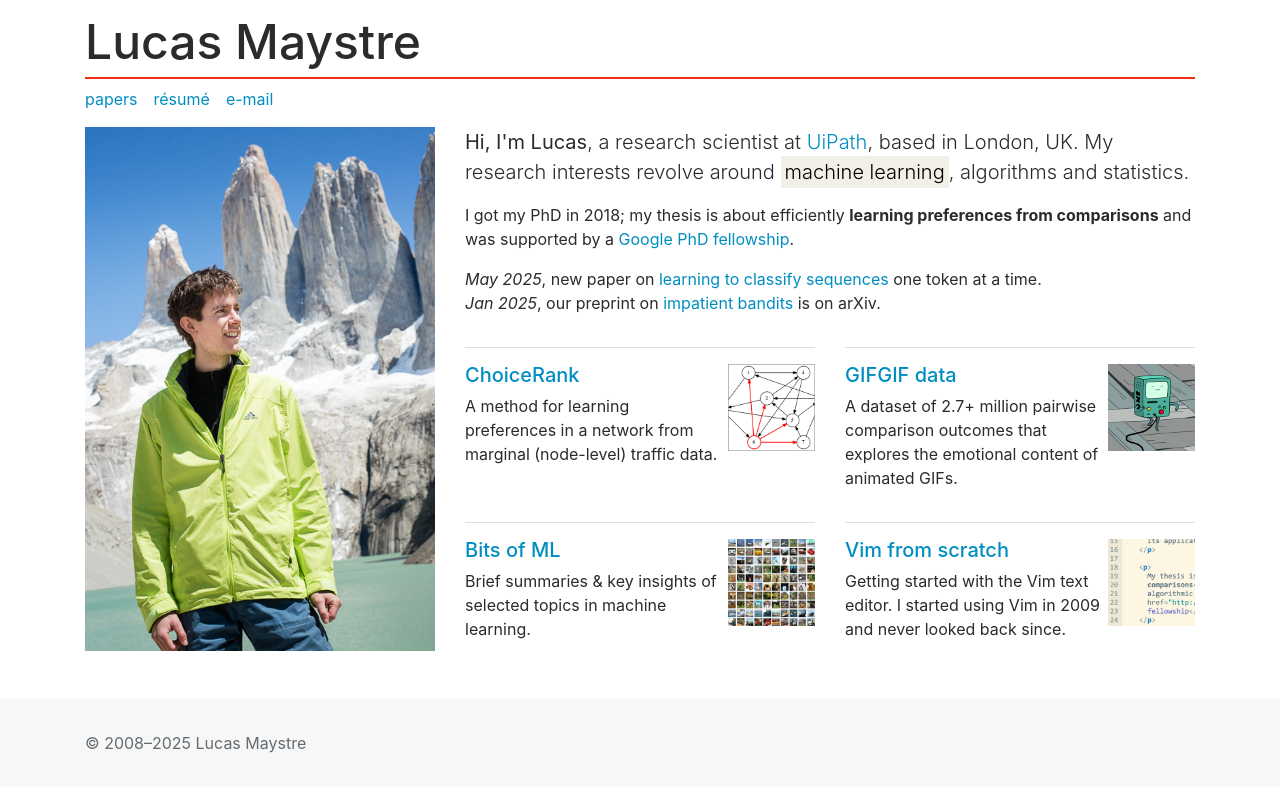
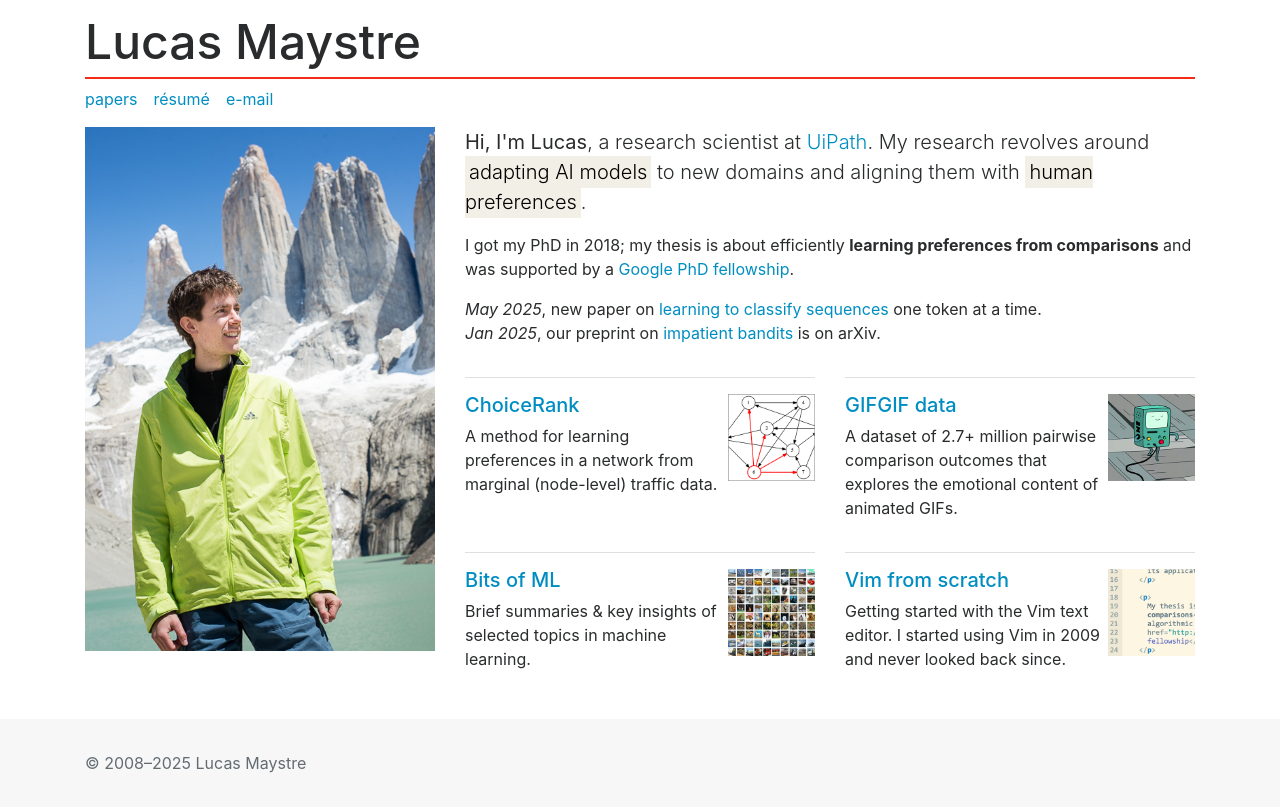
Before and after one commit to lucasmaystre/lum-web, a Jekyll site: the page built from index.html, in a window 1280 px wide. Shown: the top 812 px of the page. Built offline with Jekyll 4.4.1, drawn with Linux system fonts in a browser that asks for light colours.

Commit message:
Update lead on homepage.

```diff
--- a/index.html
+++ b/index.html
@@ -9,8 +9,8 @@ layout: default
 
   <div class="col">
     <p class="lead">
-      <strong>Hi, I'm Lucas</strong>, a research scientist at <a href="https://www.uipath.com/ai/research">UiPath</a>, based in London, UK.
-      My research interests revolve around <mark>machine learning</mark>, algorithms and statistics.
+      <strong>Hi, I'm Lucas</strong>, a research scientist at <a href="https://www.uipath.com/ai/research">UiPath</a>.
+      My research revolves around <mark>adapting AI models</mark> to new domains and aligning them with <mark>human preferences</mark>.
     </p>
 
     <p>
```
